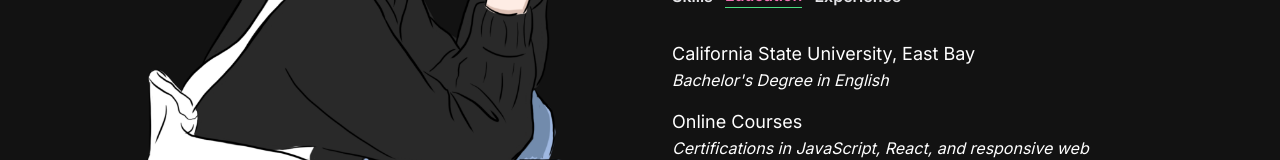
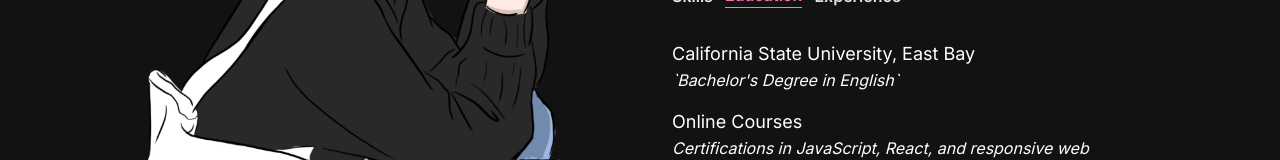
Before and after one commit to HazelWebDev/Personal_Portfolio_NextJS, a Next.js app in the folder my-app/: page / in a window 1280 px wide. Both pictures are taken after a click on the button "Education". Shown: the part 553-713 px from the top of the page. Built offline with nearby package versions, Linux system fonts and the light colour scheme.

Commit message:
fixing aprostophes

```diff
--- a/my-app/components/AboutSection.jsx
+++ b/my-app/components/AboutSection.jsx
@@ -23,7 +23,7 @@ const tabData = [
         content: (
             <ul>
                 <li className='text-lg'>California State University, East Bay</li>
-                <li><em>Bachelor's Degree in English</em></li>
+                <li><em>`Bachelor's Degree in English`</em></li>
                 <li className='text-lg mt-4'>Online Courses</li>
                 <li><em>Certifications in JavaScript, React, and responsive web development.</em></li>
             </ul>
```
